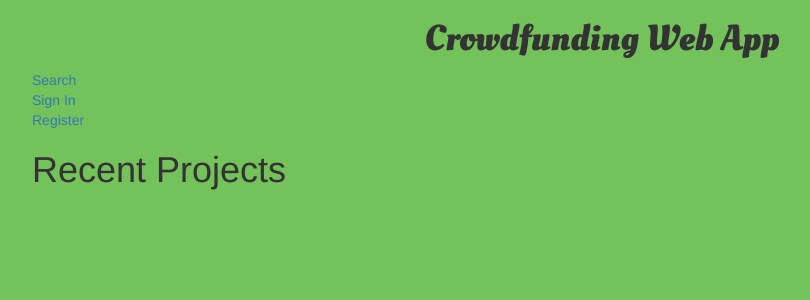
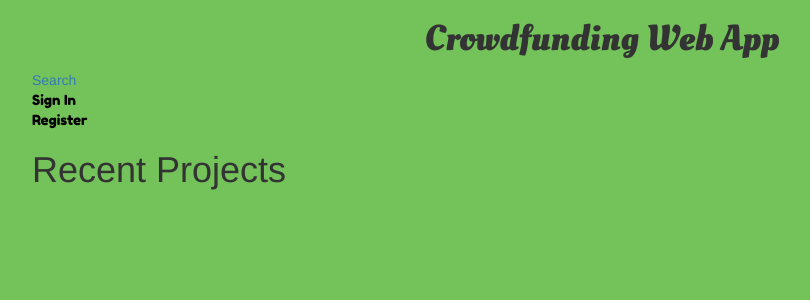
Before and after one commit to ahermassi/GoFundMe-Clone, a Node server app: page /projects in a window 1280 px wide. Shown: the top 300 px of the page, without its empty margins (38-848 px from the left). Run offline with Node 20, Linux system fonts and the light colour scheme; data that the repository does not hold is empty; some libraries are stand-ins or nearby versions.

Commit message:
adding little bootsrap and css for project pages

```diff
--- a/public/css/style.css
+++ b/public/css/style.css
@@ -94,3 +94,13 @@ ul.error-list{
 .register-head{
     color: white;
 }
+article p {
+    font-family: 'Oleo Script', cursive;
+    font-weight: bold;
+    font-size: 18px;
+}
+
+.link-styles{
+    font-family: 'Fredoka One', cursive;
+    color: black;
+}
--- a/views/layouts/main.handlebars
+++ b/views/layouts/main.handlebars
@@ -9,6 +9,7 @@
     <link rel="stylesheet" href="/public/css/style.css">
     <link href="https://fonts.googleapis.com/css2?family=Oleo+Script:wght@700&display=swap" rel="stylesheet">
     <link href="https://fonts.googleapis.com/css2?family=Bangers&display=swap" rel="stylesheet">
+    <link href="https://fonts.googleapis.com/css2?family=Fredoka+One&display=swap" rel="stylesheet">
 </head>
 
 <body>
--- a/views/projects/index.handlebars
+++ b/views/projects/index.handlebars
@@ -2,14 +2,14 @@
      <div>
          <p>User: {{user.firstName}} {{user.lastName}}</p>
          <p id = 'user-id'>{{user.userId}}</p>
-         <a href="/projects/user/{{user.userId}}">My projects</a><br/>
-         <a href="/projects/new">Start a campaign</a><br/>
-         <a href="/users/logout">Log out</a>
+         <a href="/projects/user/{{user.userId}}" class="link-styles">My projects</a><br/>
+         <a href="/projects/new" class="link-styles">Start a campaign</a><br/>
+         <a href="/users/logout" class="link-styles">Log out</a>
      </div>
  {{else}}
      <div id = 'login-container'>
-         <a href="/users/signin">Sign In</a><br/>
-         <a href="/users/register">Register</a>
+         <a href="/users/signin" class="link-styles">Sign In</a><br/>
+         <a href="/users/register" class="link-styles">Register</a>
      </div>
  {{/if}}
 <section>
```
Also changed, not shown: views/projects/single.handlebars (+4 -4 lines).
